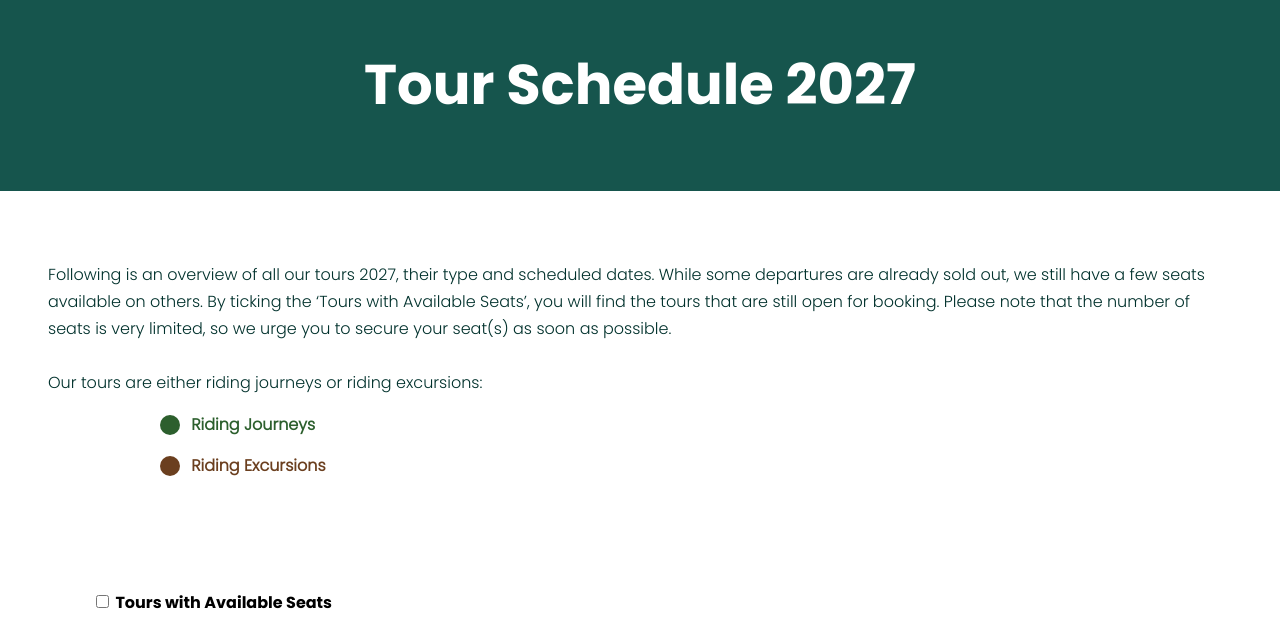
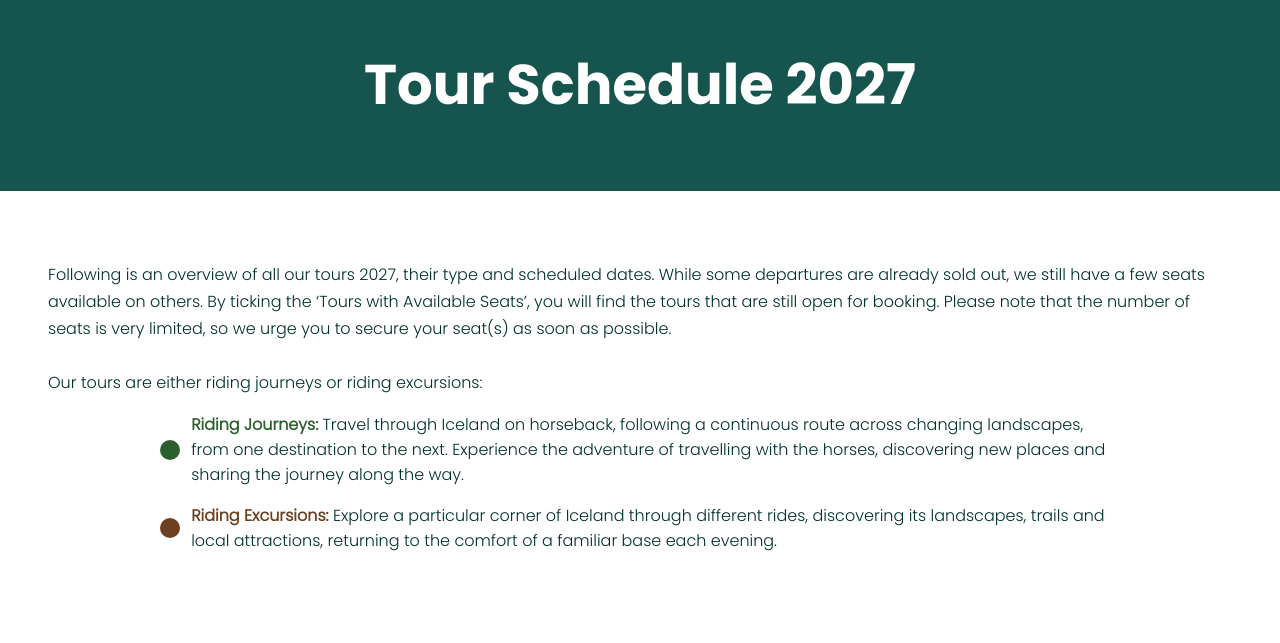
Before and after one commit to Heklast/ishestar, a website: page frontend/public/cal.html in a window 1280 px wide. Shown: the part 157-800 px from the top of the page. Drawn offline with nearby package versions, Linux system fonts and the light colour scheme; a script that the page names is missing.

Commit message:
breyta texta um level í texta um journeys/excurs

```diff
--- a/frontend/public/cal.html
+++ b/frontend/public/cal.html
@@ -45,11 +45,11 @@
     <div class="difficulties">
       <div class="difficulty">
         <div class="hringur2"> </div>
-        <p> <span class="intLitur">Riding Journeys</span></p>
+        <p> <span class="intLitur">Riding Journeys:</span> Travel through Iceland on horseback, following a continuous route across changing landscapes, from one destination to the next. Experience the adventure of travelling with the horses, discovering new places and sharing the journey along the way.</p>
       </div>
       <div class="difficulty">
         <div class="hringur3"> </div>
-        <p><span class="advLitur">Riding Excursions</span></p>
+        <p><span class="advLitur">Riding Excursions:</span> Explore a particular corner of Iceland through different rides, discovering its landscapes, trails and local attractions, returning to the comfort of a familiar base each evening.</p>
       </div>
     </div>
     <div class="checkbogcal">
```
